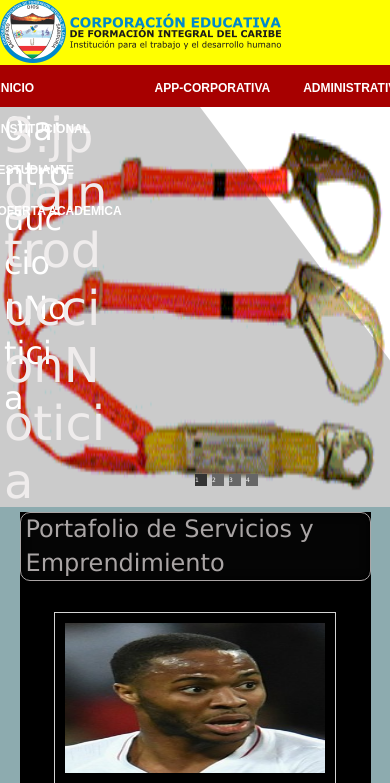
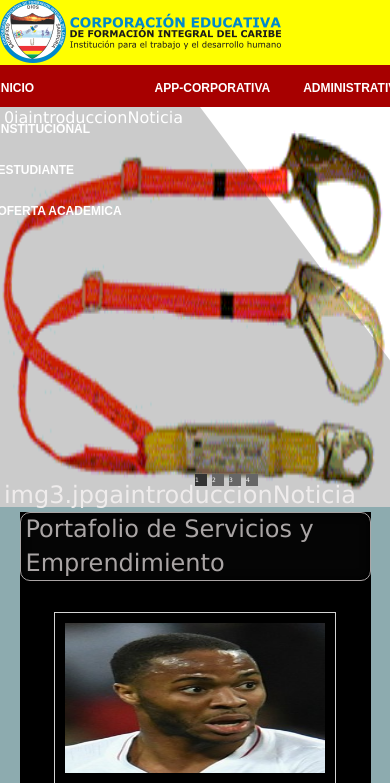
Before and after one commit to sowil6/soluciones_web, a PHP site: page /vista/index.php in a window 390 px wide; the page is wider, and only the part inside the window is pictured. Shown: the top 783 px of that part. Run offline with PHP 8.4, Linux system fonts and the light colour scheme; some libraries are stand-ins or nearby versions.

Commit message:
Update Styles/CSSIncludeSlide.css

```diff
--- a/Styles/CSSIncludeSlide.css
+++ b/Styles/CSSIncludeSlide.css
@@ -299,3 +299,15 @@ margin-top:5px;
 	border-radius: 50%;
 	line-height: 25px;
 }
+
+@media screen  and (min-width: 300px) and (max-width: 500px) {
+ .textoTituloSlide {
+	   font-size:1rem;
+ width:80%;
+   }
+   .TextoIntroSlide {
+      font-size:1.5rem;
+ width:98%;
+}
+
+}
```
